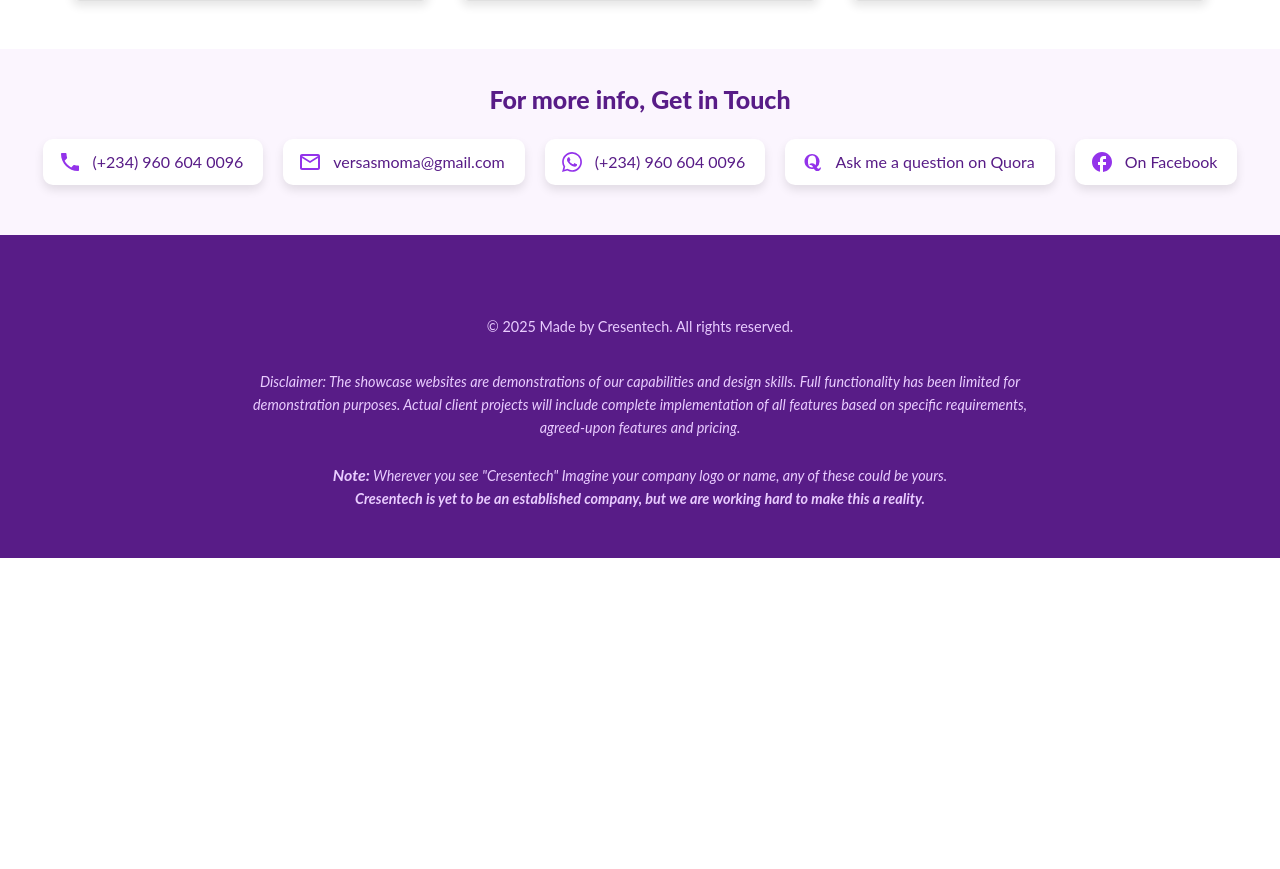
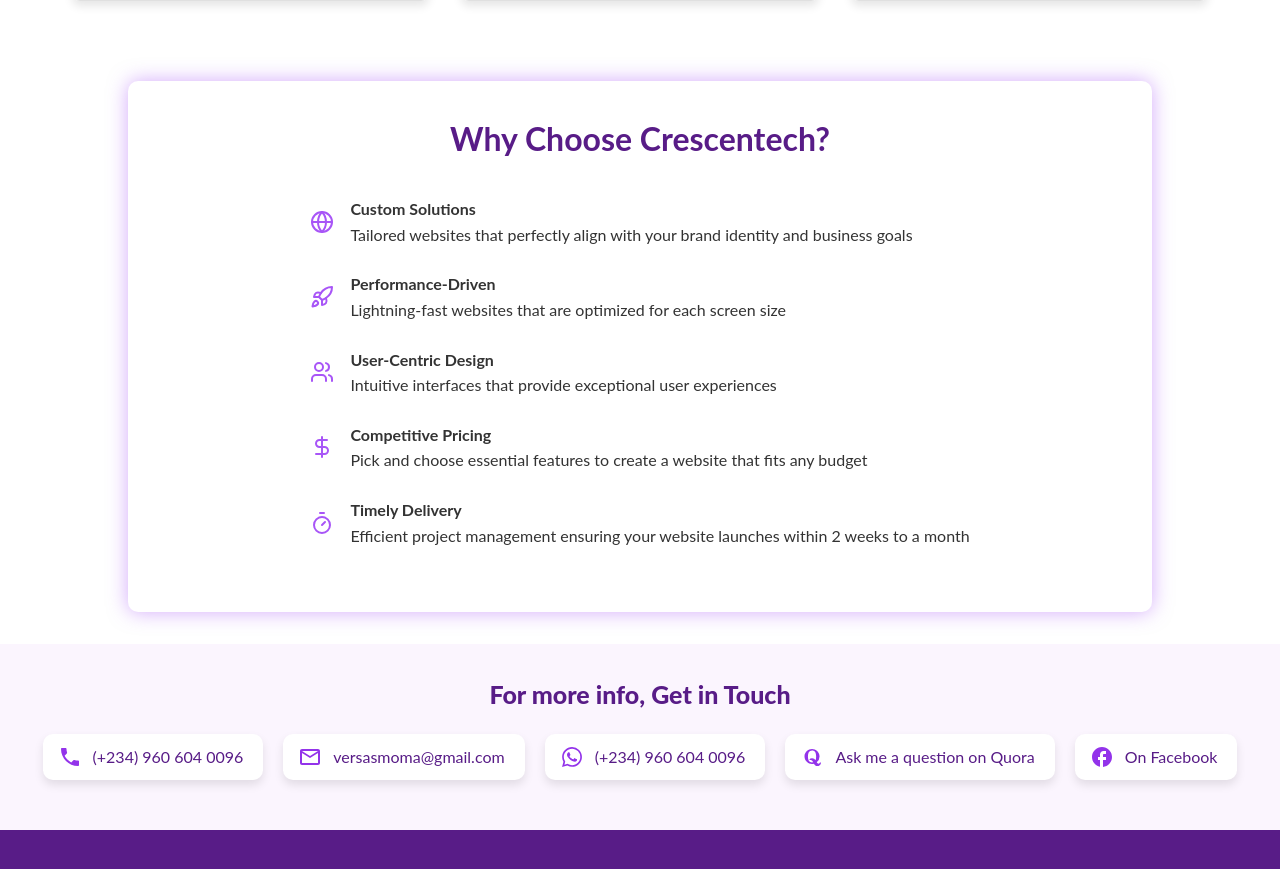
Before and after one commit to MikaTech-dev/Crescentech-Portfolio-Site, a plain HTML site: page index.html in a window 1280 px wide. Shown: the part 1008-1877 px from the top of the page. Before the commit the page ends 1566 px from the top, so only its background shows below. Drawn offline with Linux system fonts and the light colour scheme.

Commit message:
Added Reasons to pick us as well as added styling.

```diff
--- a/index.html
+++ b/index.html
@@ -131,6 +131,34 @@
         </div>
     </section>
 
+    <section class="why-choose-container">
+        <div class="why-choose">
+            <h2>Why Choose Crescentech?</h2>
+            <div class="reasons">
+                <div class="reason">
+                    <svg xmlns="http://www.w3.org/2000/svg" width="24" height="24" viewBox="0 0 24 24" fill="none" stroke="rgb(168, 85, 247)" stroke-width="2" stroke-linecap="round" stroke-linejoin="round" class="lucide lucide-globe h-6 w-6 text-purple-500 flex-shrink-0 mt-1"><circle cx="12" cy="12" r="10"></circle><path d="M12 2a14.5 14.5 0 0 0 0 20 14.5 14.5 0 0 0 0-20"></path><path d="M2 12h20"></path></svg>
+                    <p><strong>Custom Solutions</strong><br>Tailored websites that perfectly align with your brand identity and business goals</p>
+                </div>
+                <div class="reason">
+                    <svg xmlns="http://www.w3.org/2000/svg" width="24" height="24" viewBox="0 0 24 24" fill="none" stroke="rgb(168, 85, 247)" stroke-width="2" stroke-linecap="round" stroke-linejoin="round" class="lucide lucide-rocket h-6 w-6 text-purple-500 flex-shrink-0 mt-1"><path d="M4.5 16.5c-1.5 1.26-2 5-2 5s3.74-.5 5-2c.71-.84.7-2.13-.09-2.91a2.18 2.18 0 0 0-2.91-.09z"></path><path d="m12 15-3-3a22 22 0 0 1 2-3.95A12.88 12.88 0 0 1 22 2c0 2.72-.78 7.5-6 11a22.35 22.35 0 0 1-4 2z"></path><path d="M9 12H4s.55-3.03 2-4c1.62-1.08 5 0 5 0"></path><path d="M12 15v5s3.03-.55 4-2c1.08-1.62 0-5 0-5"></path></svg>
+                    <p><strong>Performance-Driven</strong><br>Lightning-fast websites that are optimized for each screen size</p>
+                </div>
+                <div class="reason">
+                    <svg xmlns="http://www.w3.org/2000/svg" width="24" height="24" viewBox="0 0 24 24" fill="none" stroke="rgb(168, 85, 247)" stroke-width="2" stroke-linecap="round" stroke-linejoin="round" class="lucide lucide-users h-6 w-6 text-purple-500 flex-shrink-0 mt-1"><path d="M16 21v-2a4 4 0 0 0-4-4H6a4 4 0 0 0-4 4v2"></path><circle cx="9" cy="7" r="4"></circle><path d="M22 21v-2a4 4 0 0 0-3-3.87"></path><path d="M16 3.13a4 4 0 0 1 0 7.75"></path></svg>
+                    <p><strong>User-Centric Design</strong><br>Intuitive interfaces that provide exceptional user experiences</p>
+                </div>
+                <div class="reason">
+                    <svg xmlns="http://www.w3.org/2000/svg" width="24" height="24" viewBox="0 0 24 24" fill="none" stroke="rgb(168, 85, 247)" stroke-width="2" stroke-linecap="round" stroke-linejoin="round" class="lucide lucide-dollar-sign h-6 w-6 text-purple-500 flex-shrink-0 mt-1"><line x1="12" x2="12" y1="2" y2="22"></line><path d="M17 5H9.5a3.5 3.5 0 0 0 0 7h5a3.5 3.5 0 0 1 0 7H6"></path></svg>
+                    <p><strong>Competitive Pricing</strong><br>Pick and choose essential features to create a website that fits any budget</p>
+                </div>
+                <div class="reason">
+                    <svg xmlns="http://www.w3.org/2000/svg" width="24" height="24" viewBox="0 0 24 24" fill="none" stroke="rgb(168, 85, 247)" stroke-width="2" stroke-linecap="round" stroke-linejoin="round" class="lucide lucide-timer h-6 w-6 text-purple-500 flex-shrink-0 mt-1"><line x1="10" x2="14" y1="2" y2="2"></line><line x1="12" x2="15" y1="14" y2="11"></line><circle cx="12" cy="14" r="8"></circle></svg>
+                    <p><strong>Timely Delivery</strong><br>Efficient project management ensuring your website launches within 2 weeks to a month</p>
+                </div>
+            </div>
+        </div>
+    </section>
+
     <div class="flexdisplaycolumn">
         <h2 class="subfootertext">For more info, Get in Touch</h2>
         <div class="contact-container">
--- a/style.css
+++ b/style.css
@@ -68,6 +68,10 @@
      }
      .features li, .bonus-features li {
          font-size: 14px !important;
+     }
+     .why-choose-container svg {
+        width: 50px !important;
+        height: 50px !important;
      }
  }
 
@@ -359,3 +363,45 @@
      -webkit-user-drag: none;
      -webkit-touch-callout: none;
  }
+
+
+ .why-choose-container {
+    width: 80%;
+    display: flex;
+    justify-self: center;
+    justify-content: center;
+    align-items: center;
+    padding: 2rem 2rem 4rem 2rem;
+    border-radius: 10px;
+    box-shadow: 0 0 20px rgba(168, 85, 247, 0.5);
+    margin: 2rem 0;
+    animation: slideFadeIn 1s ease-out;
+}
+
+.why-choose {
+    max-width: 800px;
+    text-align: center;
+}
+
+.reasons {
+    display: flex;
+    flex-direction: column;
+    gap: 1.5rem;
+}
+
+.reason {
+    display: flex;
+    align-items: center;
+    gap: 1rem;
+}
+
+.reason p {
+    margin: 0;
+    text-align: left;
+}
+
+.reason p:before {
+    content: attr(data-main-text);
+    display: block;
+    font-weight: bold;
+}
```
